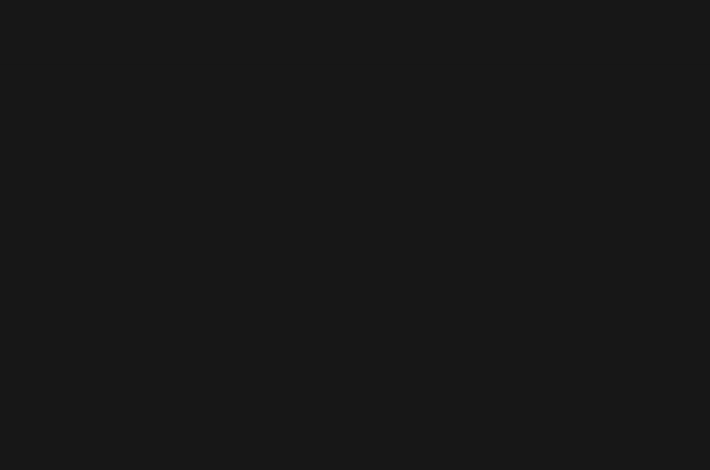
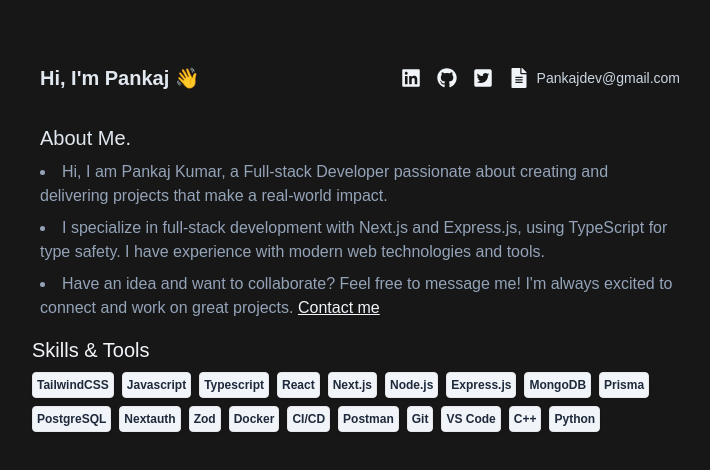
Before and after one commit to PankajKumardev/Minimal-portfolio, a Next.js app: page / in a window 1280 px wide. Shown: the top 470 px of the page, without its empty margins (280-990 px from the left). Built offline with nearby package versions, Linux system fonts and the light colour scheme.

Commit message:
add About, Skills, and Contact sections; enhance layout and styling

```diff
--- a/app/page.tsx
+++ b/app/page.tsx
@@ -1,5 +1,13 @@
+import AboutSection from "@/components/about-section";
+import Contact from "@/components/Contact";
+import Projects from "@/components/Projects";
+import Skills from "@/components/Skills";
+
 export default function Home() {
-  return <div>
-
+  return <div className="flex flex-col  justify-center items-center w-full text-slate-400 mx-auto ">
+    <AboutSection/>
+    <Skills/>
+    <Projects/>
+    {/* <Contact/> */}
   </div>;
 }
--- a/components/Contact.tsx
+++ b/components/Contact.tsx
@@ -1,3 +1,16 @@
-export default function About() {
-  return <div></div>;
+import Link from 'next/link';
+
+export default function Contact() {
+  return (
+    <div className="max-w-3xl">
+      <h1>Reach out to me.</h1>
+      <p>
+        Feel free to reach out to me via email for any queries, collaboration
+        opportunities, or further details.
+      </p>
+      <Link href={''} />
+      <Link href={''} />
+      <Link href={''} />
+    </div>
+  );
 }
--- a/components/Skills.tsx
+++ b/components/Skills.tsx
@@ -1,28 +1,38 @@
 export default function Skills() {
   const skills = [
-    'TailwindCss',
-    'Javascript',
-    'Typescript',
-    'React',
-    'Next.js',
-    'Node.js',
-    'Express.js',
-    'MongoDB',
-    'PostgreSQl',
-    'Prisma',
-    'Nextauth',
-    'Zod',
-    'Docker',
-    'CI/CD,',
+    { skill: 'TailwindCSS' },
+    { skill: 'Javascript' },
+    { skill: 'Typescript' },
+    { skill: 'React' },
+    { skill: 'Next.js' },
+    { skill: 'Node.js' },
+    { skill: 'Express.js' },
+    { skill: 'MongoDB' },
+    { skill: 'Prisma' },
+    { skill: 'PostgreSQL' },
+    { skill: 'Nextauth' },
+    { skill: 'Zod' },
+    { skill: 'Docker' },
+    { skill: 'CI/CD' },
+    {skill : 'Postman'},
+    {skill : 'Git'},
+    {skill : 'VS Code'},
+    {skill : 'C++'},
+    {skill : 'Python'}
   ];
   return (
-    <div>
-      <h2>Skills</h2>
-      <ul>
-        {skills.map((skill) => (
-          <li key={skill}>{skill}</li>
-        ))}
-      </ul>
+    <div className="mt-4 mx-auto max-w-2xl sm:px-2 px-4">
+      <h2 className="text-xl text-slate-100">Skills & Tools</h2>
+      <div className="flex flex-wrap gap-2 mt-2 max-w-2xl">
+      {skills.map((skill) => (
+        <div
+        key={skill.skill}
+        className="bg-slate-100 text-slate-800 p-1 border rounded shadow text-xs font-semibold"
+        >
+        {skill.skill}
+        </div>
+      ))}
+      </div>
     </div>
   );
 }
--- a/components/about-section.tsx
+++ b/components/about-section.tsx
@@ -1,40 +1,98 @@
+import {
+  FaFileAlt,
+  FaGithub,
+  FaLinkedin,
+  FaTwitterSquare,
+} from 'react-icons/fa';
+
+const Socials = [
+  {
+    name: 'LinkedIn',
+    url: 'https://www.linkedin.com/in/Pankajkumardev0',
+    icon: FaLinkedin,
+  },
+  {
+    name: 'GitHub',
+    url: '',
+    icon: FaGithub,
+  },
+  {
+    name: 'Twitter',
+    url: '',
+    icon: FaTwitterSquare,
+  },
+  {
+    name: 'Resume',
+    url: '',
+    icon: FaFileAlt,
+  },
+];
+
 export default function AboutSection() {
   return (
-    <div>
-      <div>
-        <h1>Hi, I'm Pankaj 👋</h1>
-        <p>
-          <a href="mailto:Pankajams1234@gmail.com">Email</a> |
+    <div className=" mx-auto max-w-2xl px-4">
+      <div className="flex flex-col md:flex-row justify-between items-center gap-2">
+        <h1 className="text-xl font-semibold text-slate-200">
+          Hi, I'm Pankaj 👋
+        </h1>
+        <div className="text-base flex items-center gap-4">
+          <div className="flex flex-col md:flex-row items-center gap-2">
+            <div className="flex gap-4">
+              {Socials.map((social, index) => (
                 <a
-            href="https://www.linkedin.com/in/Pankajkumardev0"
+                  key={index}
+                  href={social.url}
                   target="_blank"
                   rel="noopener noreferrer"
+                  className="transition-colors duration-300 flex items-center gap-2"
                 >
-            {' '}
-            LinkedIn
-          </a>{' '}
-          |
+                  <span className="group relative flex items-center text-slate-100">
+                    <social.icon
+                      size={20}
+                      className="hover:scale-110 transition-transform duration-300"
+                    />
+                    <span className="absolute left-1/2 transform -translate-x-1/2 bottom-full mb-2 w-max px-2 py-1 bg-white text-black text-sm rounded opacity-0 group-hover:opacity-100 transition-opacity duration-300">
+                      {social.name}
+                    </span>
+                  </span>
+                </a>
+              ))}
+            </div>
             <a
-            href="https://github.com/PankajKumardev"
-            target="_blank"
-            rel="noopener noreferrer"
+              href="mailto:Pankajams1234@gmail.com"
+              className="transition-colors duration-300 flex items-center gap-2 hover:text-white"
             >
-            {' '}
-            GitHub
+              <span className="transition-transform duration-300 text-slate-300 hover:text-white text-sm">
+                Pankajdev@gmail.com
+              </span>
+
             </a>
-        </p>
+          </div>
+        </div>
       </div>
 
-      <div>
-        <h2>About Me</h2>
-        <p>Full Stack Developer from India, building modern web apps.</p>
-
-        <h2>What I Do?</h2>
-        <ul>
-          <li>Create responsive websites with React and Next.js</li>
-          <li>Build secure backends using Node.js and PostgreSQL</li>
-          <li>Collaborate with teams and contribute to open-source projects</li>
-          <li>I am open to work , freelance and collborate . contact me  </li>
+      <div className="mt-8 flex flex-col ">
+        <h2 className="text-xl text-slate-200">About Me.</h2>
+        <ul className="mt-2 flex flex-col gap-2 list-disc list-inside text-base">
+          <li>
+            Hi, I am Pankaj Kumar, a Full-stack Developer passionate about
+            creating and delivering projects that make a real-world impact.
+          </li>
+          <li>
+            I specialize in full-stack development with Next.js and Express.js,
+            using TypeScript for type safety. I have experience with modern web
+            technologies and tools.
+          </li>
+          <li>
+            Have an idea and want to collaborate? Feel free to message me! I'm
+            always excited to connect and work on great projects.{' '}
+            <a
+              href="mailto:Pankajams1234@gmail.com"
+              className="text-slate-100 hover:text-blue-300 underline"
+            >
+              Contact me
+            </a>
+          </li>
         </ul>
       </div>
     </div>
```
Also changed, not shown: package.json (+4 -3 lines), 1 other file (tests, documents, lock files or other folders). Lines whose indentation alone changed are shown as unchanged.
